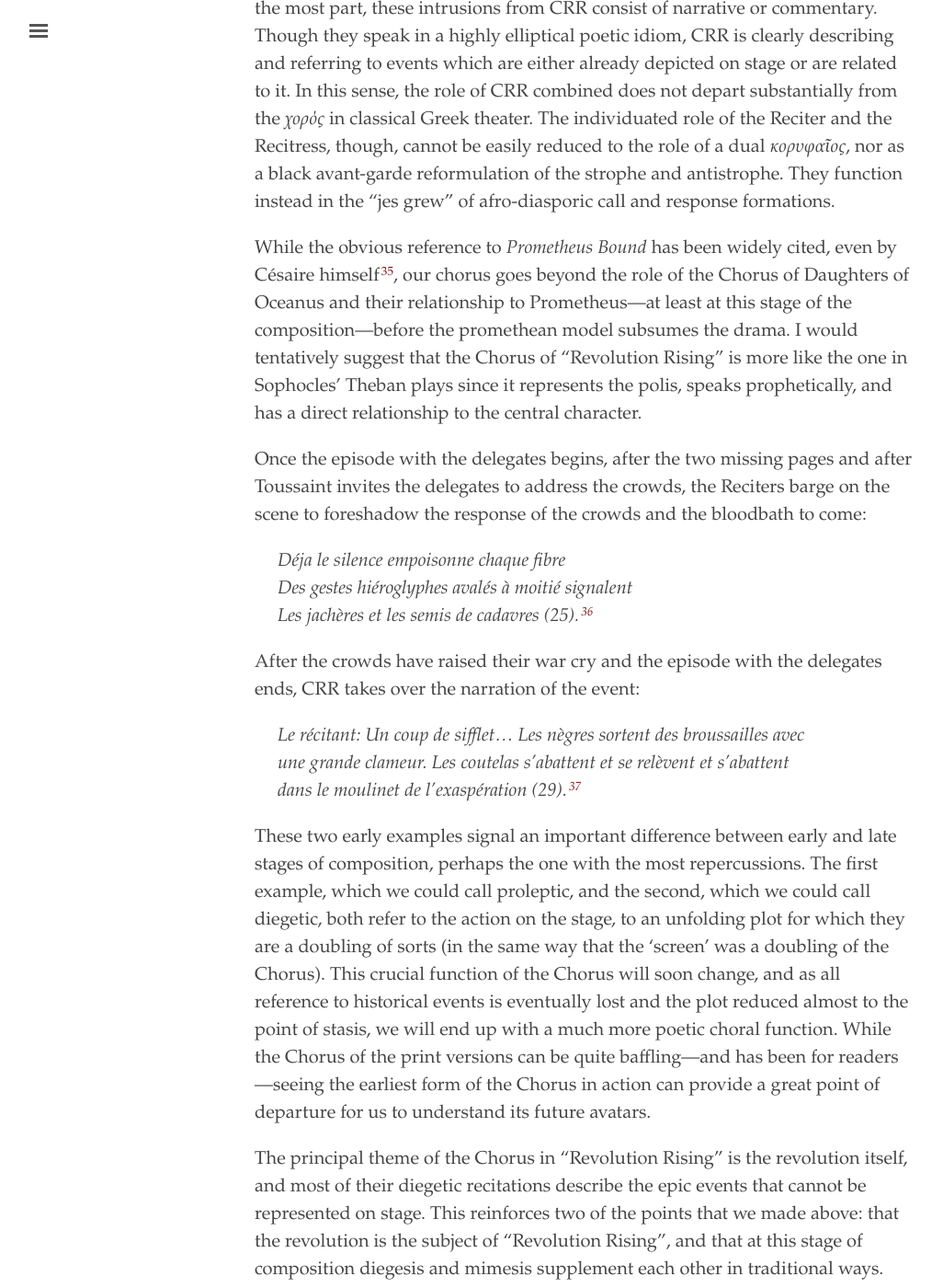
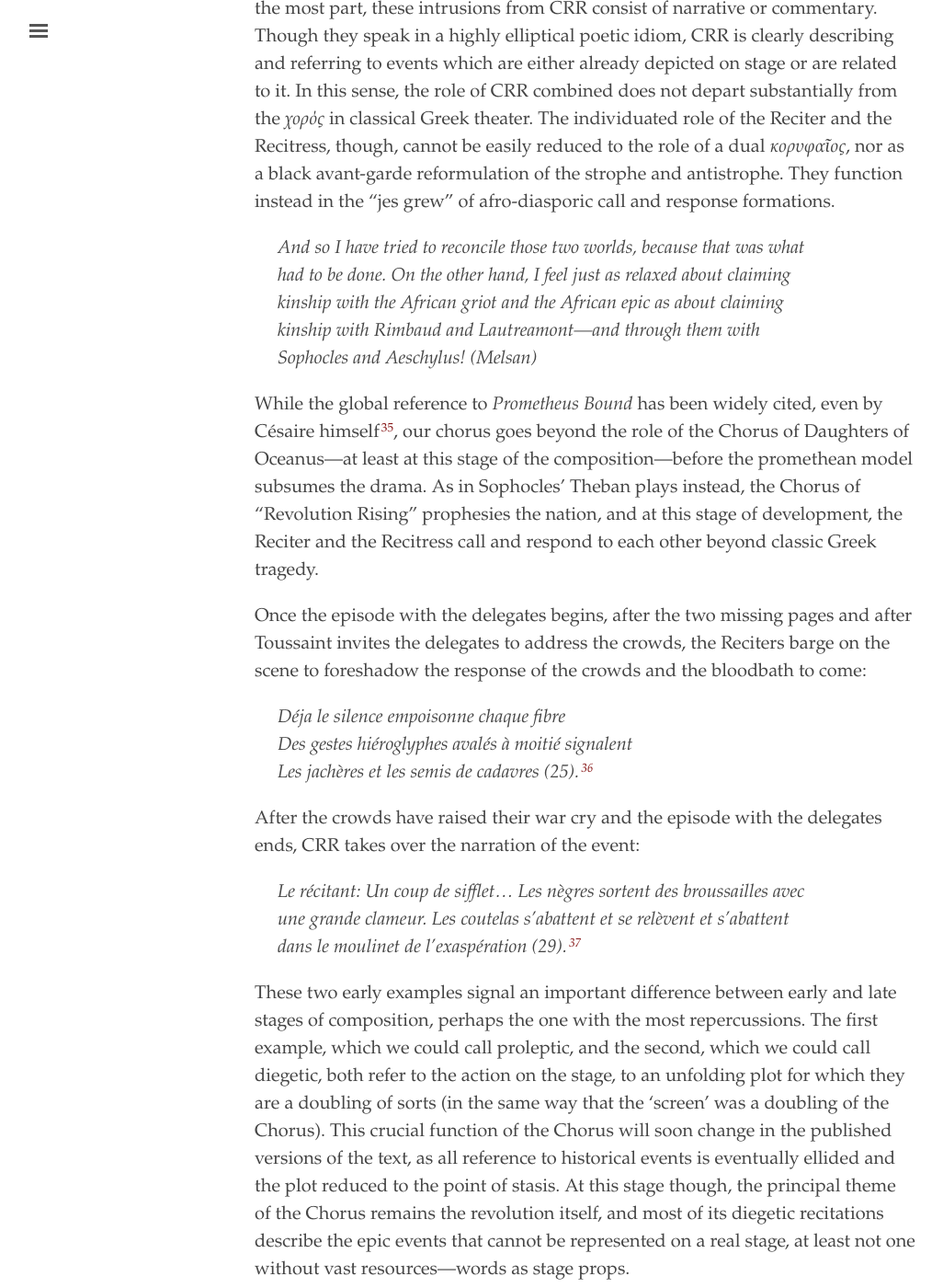
Before and after one commit to elotroalex/record, a Jekyll site: the page built from _chapters/02-pencil.md, in a window 1280 px wide and 1400 px high, scrolled down 13656 px. Shown: the whole window at 92% size, without its empty margins (3-1029 px from the left). Built offline with Jekyll 4.4.1, drawn with Linux system fonts in a browser that asks for light colours; some of the changed text lies outside the part shown.

Commit message:
tweaked ending of first section. still unsatisfied

```diff
--- a/_chapters/02-pencil.md
+++ b/_chapters/02-pencil.md
@@ -126,7 +126,9 @@
 
 As I pointed out above, the Chorus and the Reciters intrude between the dramatic episodes, establishing a rhythm of sorts between them and the action. As "Revolution Rising" begins, they engage with the girls on the stage, but besides this brief metalepsis, they remain outside of that action. Their words, nevertheless, are in constant dialogue with the events dramatized on stage. For the most part, these intrusions from CRR consist of narrative or commentary. Though they speak in a highly elliptical poetic idiom, CRR is clearly describing and referring to events which are either already depicted on stage or are related to it. In this sense, the role of CRR combined does not depart substantially from the *χορός* in classical Greek theater. The individuated role of the Reciter and the Recitress, though, cannot be easily reduced to the role of a dual *κορυφαῖος*, nor as a black avant-garde reformulation of the strophe and antistrophe. They function instead in the "jes grew" of afro-diasporic call and response formations.
 
-While the obvious reference to *Prometheus Bound* has been widely cited, even by Césaire himself[^b12], our chorus goes beyond the role of the Chorus of Daughters of Oceanus and their relationship to Prometheus—at least at this stage of the composition—before the promethean model subsumes the drama. I would tentatively suggest that the Chorus of "Revolution Rising" is more like the one in Sophocles’ Theban plays since it represents the polis, speaks prophetically, and has a direct relationship to the central character.
+> And so I have tried to reconcile those two worlds, because that was what had to be done. On the other hand, I feel just as relaxed about claiming kinship with the African griot and the African epic as about claiming kinship with Rimbaud and Lautreamont—and through them with Sophocles and Aeschylus! (Melsan)
+
+While the global reference to *Prometheus Bound* has been widely cited, even by Césaire himself[^b12], our chorus goes beyond the role of the Chorus of Daughters of Oceanus—at least at this stage of the composition—before the promethean model subsumes the drama. As in Sophocles’ Theban plays instead, the Chorus of "Revolution Rising" prophesies the nation, and at this stage of development, the Reciter and the Recitress call and respond to each other beyond classic Greek tragedy.
 
 Once the episode with the delegates begins, after the two missing pages and after Toussaint invites the delegates to address the crowds, the Reciters barge on the scene to foreshadow the response of the crowds and the bloodbath to come:
 
@@ -139,9 +141,13 @@
 
 > Le récitant: Un coup de sifflet... Les nègres sortent des broussailles avec une grande clameur. Les coutelas s’abattent et se relèvent et s’abat­tent dans le moulinet de l’exaspération (29).[^47]
 
-These two early examples signal an important difference between early and late stages of composition, perhaps the one with the most repercussions. The first example, which we could call proleptic, and the second, which we could call diegetic, both refer to the action on the stage, to an unfolding plot for which they are a doubling of sorts (in the same way that the ‘screen’ was a doubling of the Chorus). This crucial function of the Chorus will soon change, and as all reference to historical events is eventually lost and the plot reduced almost to the point of stasis, we will end up with a much more poetic choral function. While the Chorus of the print versions can be quite baffling—and has been for readers—seeing the earliest form of the Chorus in action can provide a great point of departure for us to understand its future avatars.
+These two early examples signal an important difference between early and late stages of composition, perhaps the one with the most repercussions. The first example, which we could call proleptic, and the second, which we could call diegetic, both refer to the action on the stage, to an unfolding plot for which they are a doubling of sorts (in the same way that the ‘screen’ was a doubling of the Chorus). This crucial function of the Chorus will soon change in the published versions of the text, as all reference to historical events is eventually ellided and the plot reduced to the point of stasis. At this stage though, the principal theme of the Chorus remains the revolution itself, and most of its diegetic recitations describe the epic events that cannot be represented on a real stage, at least not one without vast resources—words as stage props.
 
-The principal theme of the Chorus in "Revolution Rising" is the revolution itself, and most of their diegetic recitations describe the epic events that cannot be represented on stage. This reinforces two of the points that we made above: that the revolution is the subject of "Revolution Rising", and that at this stage of composition diegesis and mimesis supplement each other in traditional ways. Finally, and providing a certain level of internal coherence, the Chorus opens and ends this segment, first to bury the old Saint-Domingue, and as the act comes to a close, to welcome Haïti.
+Before its own future revolution, the Chorus also brings this stage to a close in a neat frame, from the opening burial of Saint-Domingue, to the enthusiastic birth of Haïti, but not without the minor note of *La Récitante*:
+
+> Froid cœur de la mort, la lagune a dégainé son poignard.
+
+<br>
 
 ---
 
@@ -285,7 +291,9 @@
 
 [^b11]: Nelson, Alondra. “Introduction: Future Texts.” Social Text 20.2 (2002): 1–15. Print.
 
-[^b12]: See Davis, Gregson. Aimé Césaire. New York: Cambridge UP, 1997. Print. Cambridge Studies in African and Caribbean Literature. (128-129)
+[^b12]: See, Davis, Gregson. Aimé Césaire. New York: Cambridge UP, 1997. Print. Cambridge Studies in African and Caribbean Literature. (128-129); Leiner, Jacqueline. “Entretien avec Aimé Césaire.” Tropiques. Paris: Éditions Jean-Michel Place, 1978. (v–xxiv). Print; Bailey, Marianne Wichmann. The Ritual Theater of Aimé Césaire: Mythic Structures of the Dramatic Imagination. Tübingen: Gunter Narr Verlag, 1992. Print. Études Littéraires Françaises 49. (109);
+
+[^b13]: Melsan, Annick Thebia. “The Liberating Power of Words: An Interview with Poet Aime Cesaire.” Journal of Pan African Studies 2.4 (2008): 2. Print.
 
 
 
```
Also changed, not shown: _editions/sdw-revolution.md (+3 -3 lines).
